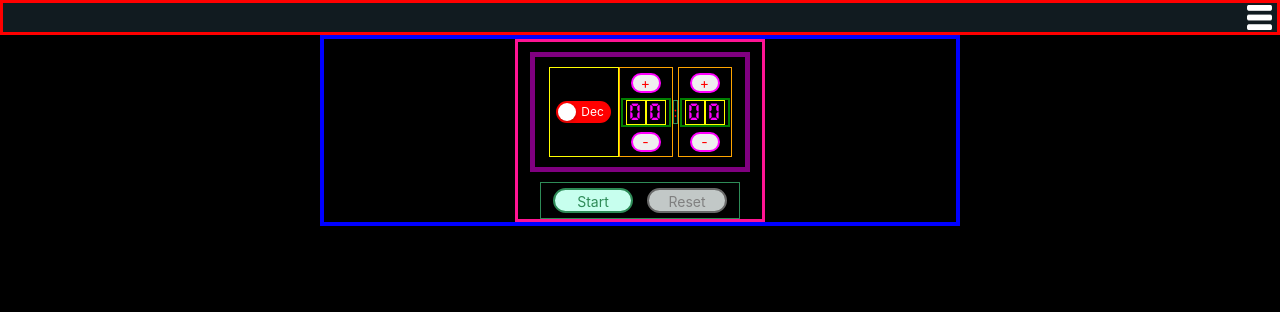
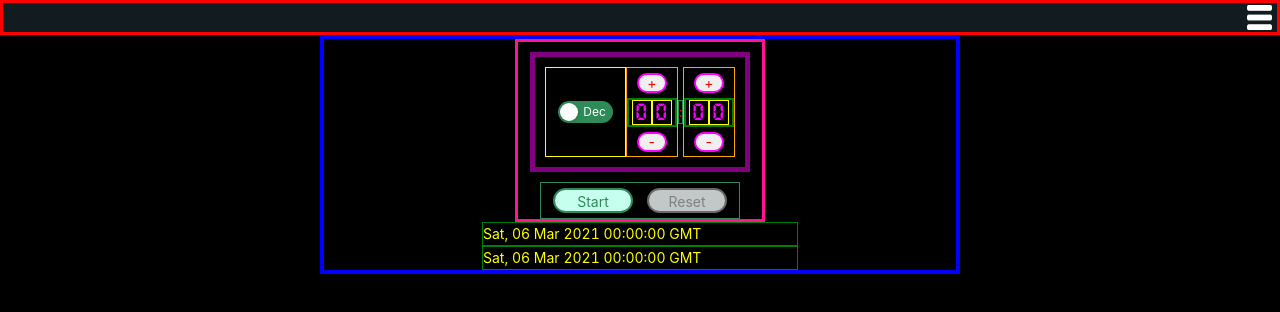
Before and after one commit to stevekutz/timer_React_Hooks, a React (Create React App) app in the folder app/: page / in a window 1280 px wide. Shown: the top 312 px of the page. Built offline with nearby package versions, Linux system fonts and the light colour scheme.

Commit message:
inc/dec handler Switch works, adding timer mem functionality to reset timer to preset value

```diff
--- a/app/src/comp/Timer.js
+++ b/app/src/comp/Timer.js
@@ -3,6 +3,7 @@ import TimerDisplay from './TimerDisplay';
 
 import {
     TimerContainerDiv,
+    InfoDiv,
 
 } from '../styled/timer_style';
 
@@ -22,7 +23,10 @@ const Timer = (props) => {
     //      DO NOT call Hooks from inside functions, conditions,
     //
     const [secondsDateCount, setSecondsDateCount] = useState();
+    // const [timeVal, setTimeVal] = useState(dayjs().startOf('day'));
     const [timeVal, setTimeVal] = useState(dayjs().startOf('day'));
+    const [memVal, setMemVal] = useState(timeVal.clone());
+
 
     // Set up for increment decrement
     const [incTrue, setIncTrue] = useState(true);
@@ -48,6 +52,9 @@ const Timer = (props) => {
 
     // }
 
+    const timerDirection = () => {
+        setIncTrue(!incTrue)
+    }
 
     const incMin = () => {
         setTimeVal(timeVal.add(1, 'm'));
@@ -92,11 +99,11 @@ const Timer = (props) => {
                 // () => {setSecondsCount(secondsCount + 1)}
                 // () => {setTimeVal(startOfDay(new Date()))}
                 () =>  {if (incTrue) {
-                    console.log("incTrue is >> ", incTrue);
-                    setTimeVal(timeVal.add(1, 's'))
-                } else {
-                    console.log("incTrue is >> ", incTrue);
-                    setTimeVal(timeVal.subtract(1, 's'))
+                        console.log("incTrue is >> ", incTrue);
+                        setTimeVal(timeVal.add(1, 's'))
+                    } else {
+                        console.log("incTrue is >> ", incTrue);
+                        setTimeVal(timeVal.subtract(1, 's'))
                 }}, 100)
 
 
@@ -108,7 +115,7 @@ const Timer = (props) => {
         }
 
         setTimerStartStop('Start')
-
+        setMemVal(timeVal.clone())
 
     //}, [])     // this is original Hook
     }, [timerActive, timeVal, incTrue]);   // refactored
@@ -145,9 +152,10 @@ const Timer = (props) => {
                 decSec_handler = {decSec}
 
                 incTrue = {incTrue}
-
+                timerDirection = {timerDirection}
             />
-
+          <InfoDiv> {timeVal.toString()} </InfoDiv>
+          <InfoDiv> {memVal.toString() }</InfoDiv>
         </TimerContainerDiv>
 
 
--- a/app/src/comp/TimerDisplay.js
+++ b/app/src/comp/TimerDisplay.js
@@ -14,7 +14,7 @@ import {
 
 } from '../styled/timer_display_style';
 
-import { Switch } from 'antd';
+import { Slider, Switch } from 'antd';
 
 const TimerDisplay = (props) => {
 
@@ -27,7 +27,13 @@ const TimerDisplay = (props) => {
                         <Switch
                             checkedChildren = "Inc"
                             unCheckedChildren = "Dec"
-                            style = {{ backgroundColor: props.incTrue ? 'red' : 'green'}}
+                            style = {{ background: props.incTrue ? 'seagreen' : 'deeppink'}}
+                            onChange = {props.timerDirection}
+                            // min = {0}
+                            // max = {1}
+                            // vertical
+                            // tipFormatter = {null}
+                            // marks = {{0: 'inc', 1: 'dec'}}
                         />
                     </SwitchContainer>
                 <DisplayDigitsControllerContainer>
--- a/app/src/styled/timer_display_style.js
+++ b/app/src/styled/timer_display_style.js
@@ -48,8 +48,11 @@ const DisplayDigitsControllerContainer = styled.div`
 
 `
 const SwitchContainer = styled(DisplayDigitsControllerContainer)`
+    // background = 'white'
+
+
     border: 1px solid yellow;
-    width: 70px;
+    width: 270px;
 `
 
 
--- a/app/src/styled/timer_style.js
+++ b/app/src/styled/timer_style.js
@@ -3,7 +3,8 @@ import styled from 'styled-components';
 const TimerContainerDiv = styled.div`
     border: 4px solid blue;
     display: flex;
-    justifyContent: 'flex-end';
+    flex-direction: column;
+    justifyContent: flex-end;
     width: 50%;
     margin: 0 auto;
     // background: darkslategrey;
@@ -12,9 +13,21 @@ const TimerContainerDiv = styled.div`
 
 `;
 
+const InfoDiv = styled.div`
+    border: 1px solid green;
+    // background: white;
 
+    display: flex;
+    justifyContent: center;
+    alignContent: center;
+    color: yellow;
+    width: 50%;
+    margin: 0 auto;
+    textAlign: center;
+
+`
 
 export {
     TimerContainerDiv,
-
+    InfoDiv,
 }
```
